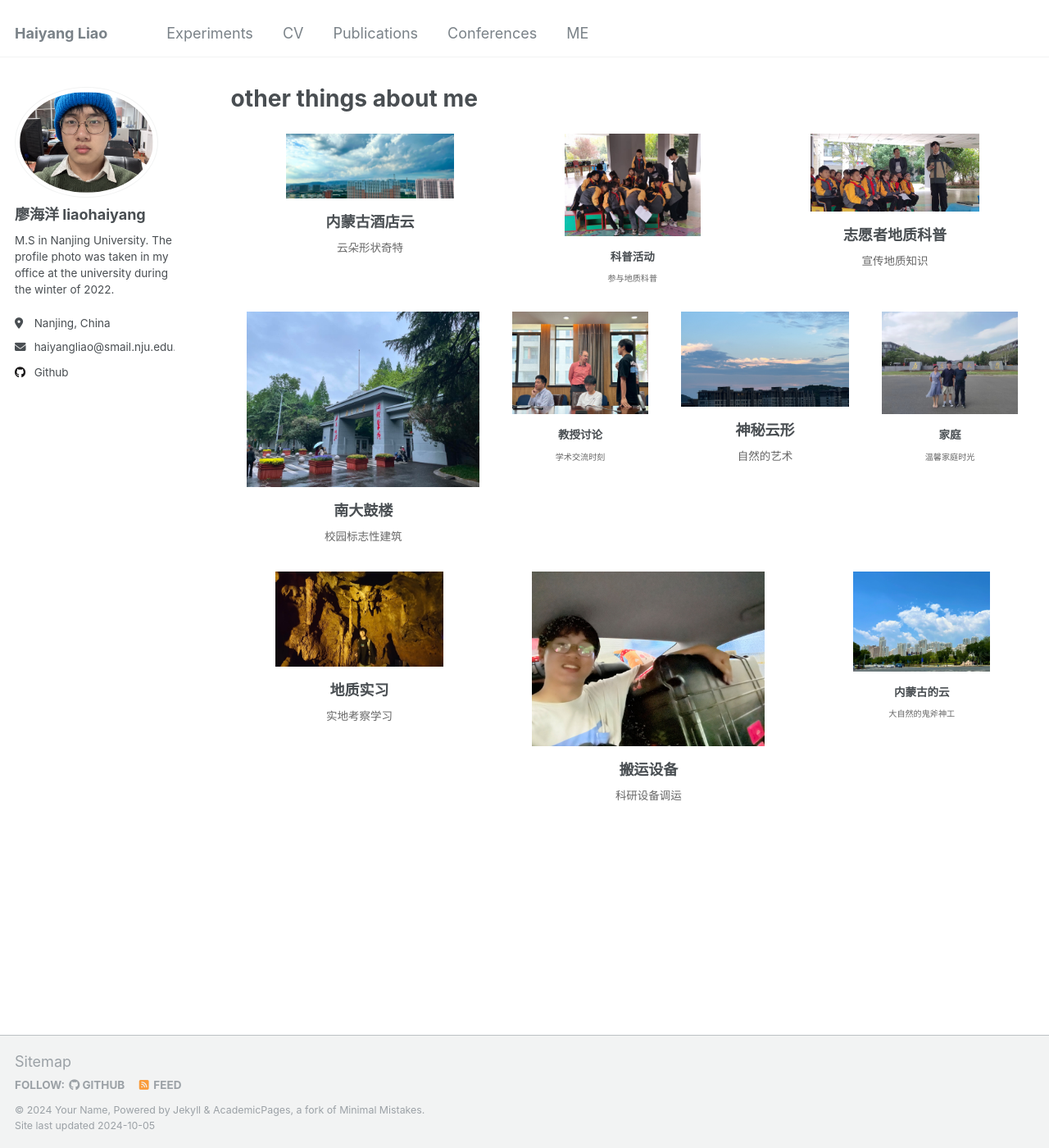
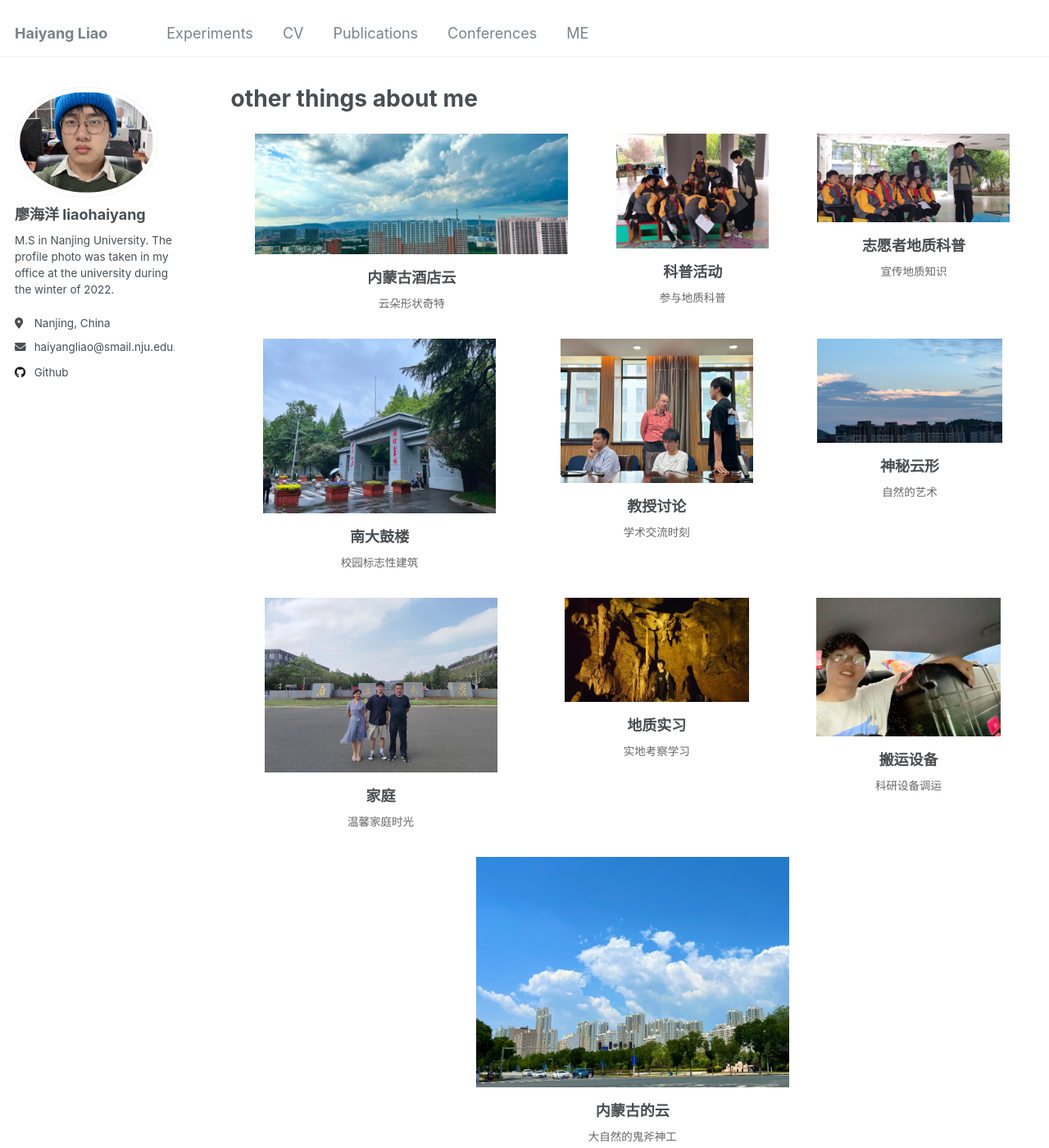
Before and after one commit to Whynot-cell/Whynot-cell.github.io, a Jekyll site: the page built from _pages/teaching.html, in a window 1280 px wide and 1400 px high. Shown: the whole window at 82% size. Built offline with Jekyll 4.4.1, drawn with Linux system fonts in a browser that asks for light colours.

Commit message:
Update teaching.html

```diff
--- a/_pages/teaching.html
+++ b/_pages/teaching.html
@@ -4,8 +4,6 @@ title: "other things about me"
 permalink: /teaching/
 author_profile: true
 ---
-
-
 
 
 
@@ -50,71 +48,57 @@ author_profile: true
       line-height: 1.2;
       word-wrap: break-word;
     }
-
-    /* 定义不同宽度的类 */
-    .small {
-      width: 18%;
-    }
-
-    .medium {
-      width: 22%;
-    }
-
-    .large {
-      width: 30%;
-    }
   </style>
 </head>
 
-<body>
 
 <div class="gallery">
-    <div class="medium">
+  <div style="width: 40%;">
     <img src="/images/内蒙酒店云.jpg" alt="内蒙古酒店的云">
     <div class="caption">内蒙古酒店云</div>
     <div class="description">云朵形状奇特</div>
   </div>
-    <div class="small">
+  <div style="width: 20%;">
     <img src="/images/科普 2.jpg" alt="科普活动">
     <div class="caption">科普活动</div>
     <div class="description">参与地质科普</div>
   </div>
-    <div class="medium">
+  <div style="width: 25%;">
     <img src="/images/志愿者 活动 地质科普.jpg" alt="志愿者地质科普活动">
     <div class="caption">志愿者地质科普</div>
     <div class="description">宣传地质知识</div>
   </div>
-    <div class="large">
+  <div style="width: 30%;">
     <img src="/images/南大鼓楼.jpg" alt="南大鼓楼">
     <div class="caption">南大鼓楼</div>
     <div class="description">校园标志性建筑</div>
   </div>
-    <div class="small">
+  <div style="width: 25%;">
     <img src="/images/Adam prof 讨论.jpg" alt="与Adam教授的讨论">
     <div class="caption">教授讨论</div>
     <div class="description">学术交流时刻</div>
   </div>
-    <div class="medium">
+  <div style="width: 24%;">
     <img src="/images/云？.jpg" alt="云？">
     <div class="caption">神秘云形</div>
     <div class="description">自然的艺术</div>
   </div>
-    <div class="small">
+  <div style="width: 30%;">
     <img src="/images/family.jpg" alt="家庭照">
     <div class="caption">家庭</div>
     <div class="description">温馨家庭时光</div>
   </div>
-    <div class="medium">
+  <div style="width: 24%;">
     <img src="/images/大学地质实习.jpg" alt="大学地质实习">
     <div class="caption">地质实习</div>
     <div class="description">实地考察学习</div>
   </div>
-    <div class="large">
+  <div style="width: 24%;">
     <img src="/images/从苏州搬运DAS设备.jpg" alt="从苏州搬运DAS设备">
     <div class="caption">搬运设备</div>
     <div class="description">科研设备调运</div>
   </div>
-    <div class="small">
+  <div style="width: 40%;">
     <img src="/images/内蒙云.jpg" alt="内蒙古的云">
     <div class="caption">内蒙古的云</div>
     <div class="description">大自然的鬼斧神工</div>
```
Lines whose indentation alone changed are shown as unchanged.
